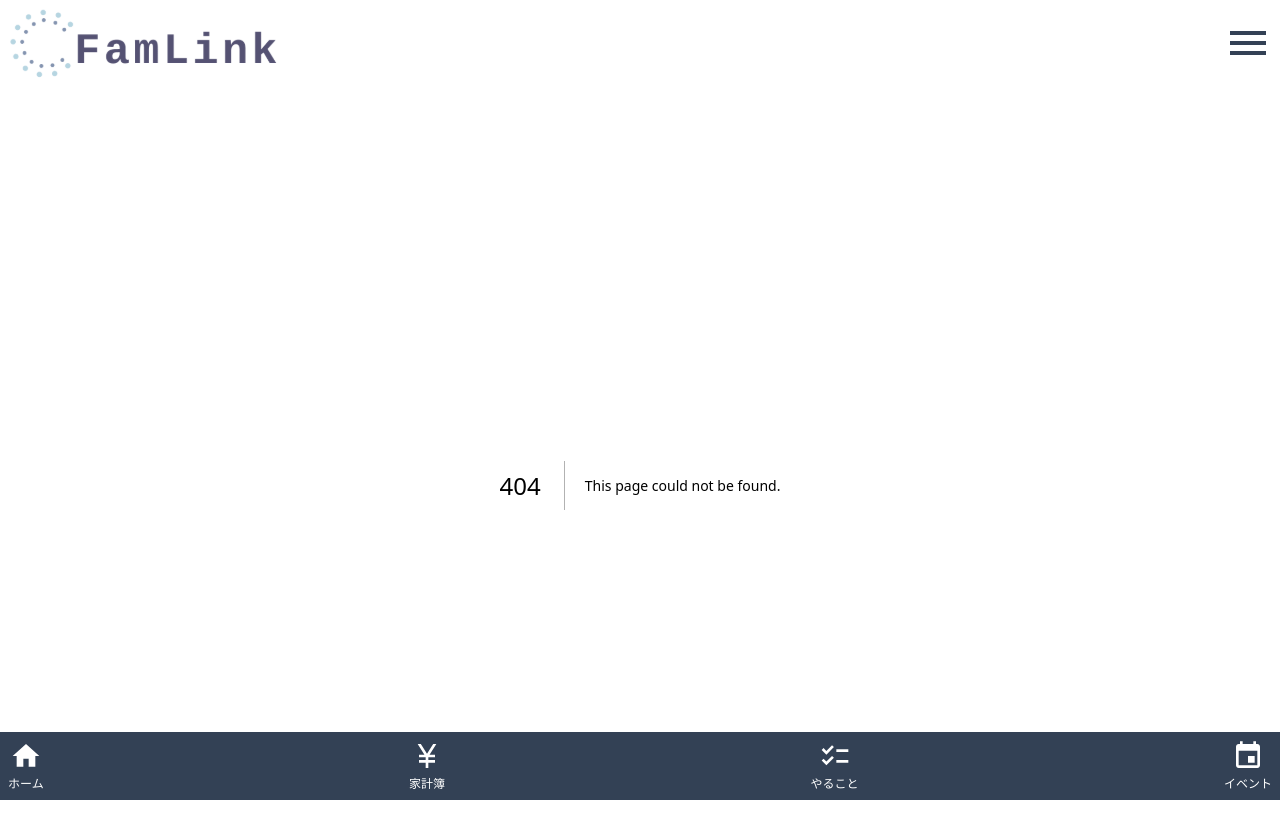
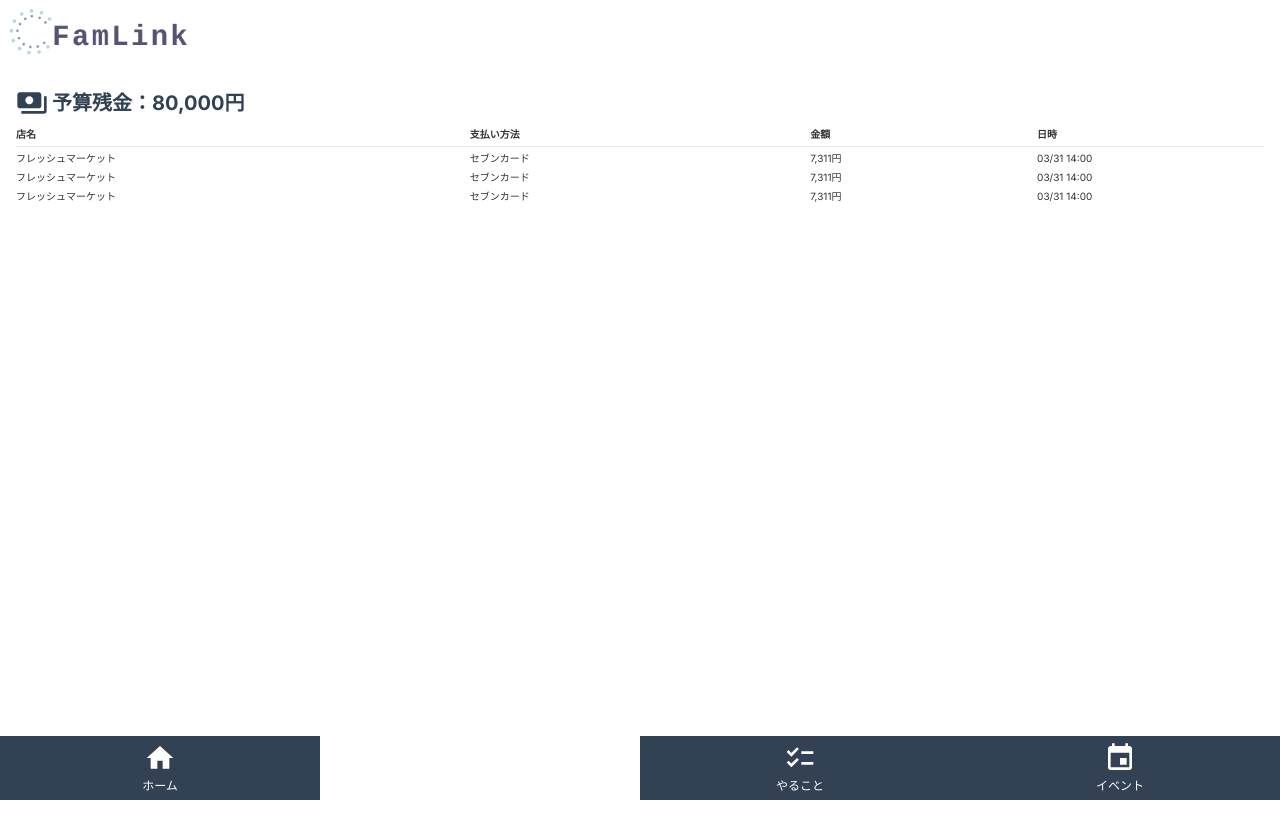
Before and after one commit to yuichi04/famlink, a Next.js app: page /household-account in a window 1280 px wide. Before the commit this address had no page. Shown: the top 838 px of the page. After the commit the page ends 800 px from the top, so only its background shows below. Built offline with nearby package versions, Linux system fonts and the light colour scheme.

Commit message:
家計簿画面のトップページを作成

```diff
--- /dev/null
+++ b/app/events/page.tsx
@@ -0,0 +1,3 @@
+export default function Page() {
+  return <div>開発中</div>;
+}
--- /dev/null
+++ b/app/household-account/page.tsx
@@ -0,0 +1,42 @@
+import Button from "@/components/ui/button";
+import Card from "@/components/ui/card";
+import Image from "next/image";
+
+export default function Page() {
+  return (
+    <div className="p-4 space-y-8">
+      <section>
+        <h2 className="flex items-center space-x-1 font-bold text-slate-700 text-xl mb-2">
+          <Image
+            alt="残りの予算"
+            src="/icons/payments-slate.svg"
+            width={32}
+            height={32}
+          />
+          <span>予算残金：80,000円</span>
+        </h2>
+        <div className="grid grid-cols-11 gap-y-1 text-[10px]">
+          <div className="col-span-4 font-bold">店名</div>
+          <div className="col-span-3 font-bold">支払い方法</div>
+          <div className="col-span-2 font-bold">金額</div>
+          <div className="col-span-2 font-bold">日時</div>
+        </div>
+        <hr className="my-1 bg-slate-700" />
+        <div className="grid grid-cols-11 gap-y-1 text-[10px]">
+          <div className="col-span-4">フレッシュマーケット</div>
+          <div className="col-span-3">セブンカード</div>
+          <div className="col-span-2">7,311円</div>
+          <div className="col-span-2">03/31 14:00</div>
+          <div className="col-span-4">フレッシュマーケット</div>
+          <div className="col-span-3">セブンカード</div>
+          <div className="col-span-2">7,311円</div>
+          <div className="col-span-2">03/31 14:00</div>
+          <div className="col-span-4">フレッシュマーケット</div>
+          <div className="col-span-3">セブンカード</div>
+          <div className="col-span-2">7,311円</div>
+          <div className="col-span-2">03/31 14:00</div>
+        </div>
+      </section>
+    </div>
+  );
+}
--- a/app/layout.tsx
+++ b/app/layout.tsx
@@ -20,10 +20,10 @@ export default function RootLayout({
     <html lang="ja">
       <body className={inter.className}>
         <Header />
-        <main className="pb-20">{children}</main>
-        <div className="fixed bottom-0 left-0 w-full">
+        <main className="pt-2 pb-20">{children}</main>
+        <footer className="fixed bottom-0 left-0 w-full">
           <Navigation />
-        </div>
+        </footer>
       </body>
     </html>
   );
--- a/app/page.tsx
+++ b/app/page.tsx
@@ -1,8 +1,8 @@
 import Image from "next/image";
 
-export default function Home() {
+export default function RootPage() {
   return (
-    <main className="p-4 space-y-8">
+    <div className="p-4 space-y-8">
       <section>
         <h2 className="flex items-center space-x-1 font-bold text-slate-700 text-xl mb-2">
           <Image
@@ -14,9 +14,6 @@ export default function Home() {
           <span>今月の支出</span>
         </h2>
         <div className="w-full min-h-64 border shadow-sm rounded-md p-4">
-          {/* <div className="h-full flex items-center justify-center">
-            今月はまだ支出がありません
-          </div> */}
           <ul className="space-y-2">
             <li className="flex items-center justify-between">
               <div>現金</div>
@@ -58,6 +55,6 @@ export default function Home() {
           </div>
         </div>
       </section>
-    </main>
+    </div>
   );
 }
--- /dev/null
+++ b/app/tasks/page.tsx
@@ -0,0 +1,3 @@
+export default function Page() {
+  return <div>開発中</div>;
+}
--- a/components/header.tsx
+++ b/components/header.tsx
@@ -1,18 +1,17 @@
 import Image from "next/image";
-import Avator from "./ui/avator";
 
 export default function Header() {
   return (
     <header className="flex justify-between items-center h-18 p-2 w-full max-w-7xl">
-      <h1 className="w-2/3 max-w-[270px]">
-        <Image alt="logo" src="/famlink.svg" width={270} height={70} />
+      <h1 className="w-[180px]">
+        <Image alt="logo" src="/famlink.svg" width={180} height={48} />
       </h1>
-      <Image
+      {/* <Image
         alt="side menu"
         src="/icons/menu-slate.svg"
         width={48}
         height={48}
-      />
+      /> */}
     </header>
   );
 }
--- /dev/null
+++ b/components/loading.tsx
@@ -0,0 +1,7 @@
+export default function Loading() {
+  return (
+    <div className="w-screen h-screen z-50 bg-white flex items-center justify-center">
+      Loading...
+    </div>
+  );
+}
--- a/components/navigation.tsx
+++ b/components/navigation.tsx
@@ -14,21 +14,20 @@ type NavigationItemType = {
 export default function Navigation() {
   const pathname = usePathname();
   const list = getNavigationList(pathname);
-  const width = Math.floor((1 / list.length) * 100);
 
   return (
-    <nav className="w-full h-[68px] bg-slate-700">
-      <ul className="flex justify-between items-center">
+    <nav className="w-full h-[64px]">
+      <ul className="flex h-full items-center">
         {list.map((item) => (
           <li
             key={item.text}
-            className={`p-2 w-[${width}%] bg-slate-${
-              item.href === pathname && 500
+            className={`w-1/4 h-full bg-slate-${
+              item.href === pathname ? 500 : 700
             }`}
           >
             <Link
               href={item.href}
-              className="flex flex-col justify-center items-center  space-y-1"
+              className="h-full flex flex-col justify-center items-center space-y-1"
             >
               <Image
                 src={item.iconPath}
--- /dev/null
+++ b/components/ui/card.tsx
@@ -0,0 +1,13 @@
+import React from "react";
+
+type CardProps = {
+  children: React.ReactNode;
+};
+
+export default function Card({ children }: CardProps) {
+  return (
+    <div className="w-full min-h-64 border shadow-sm rounded-md p-4">
+      {children}
+    </div>
+  );
+}
```
